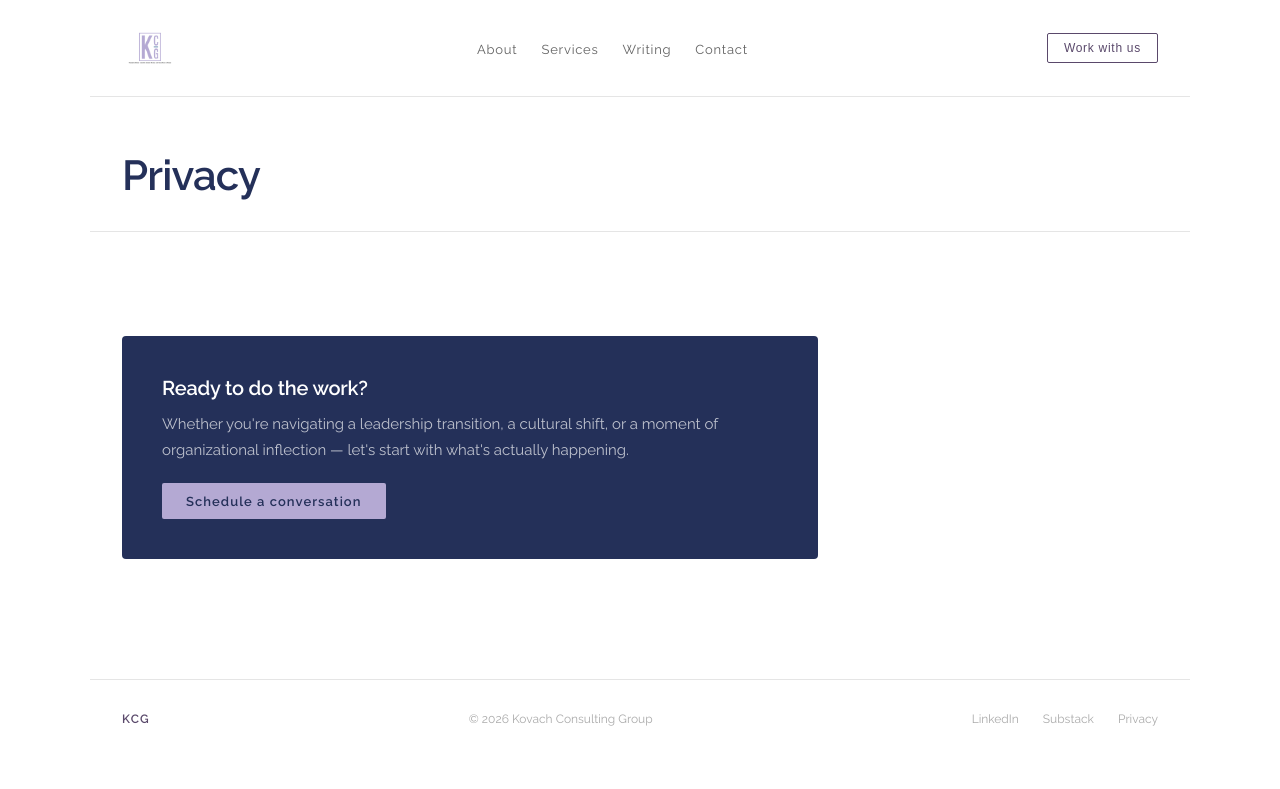
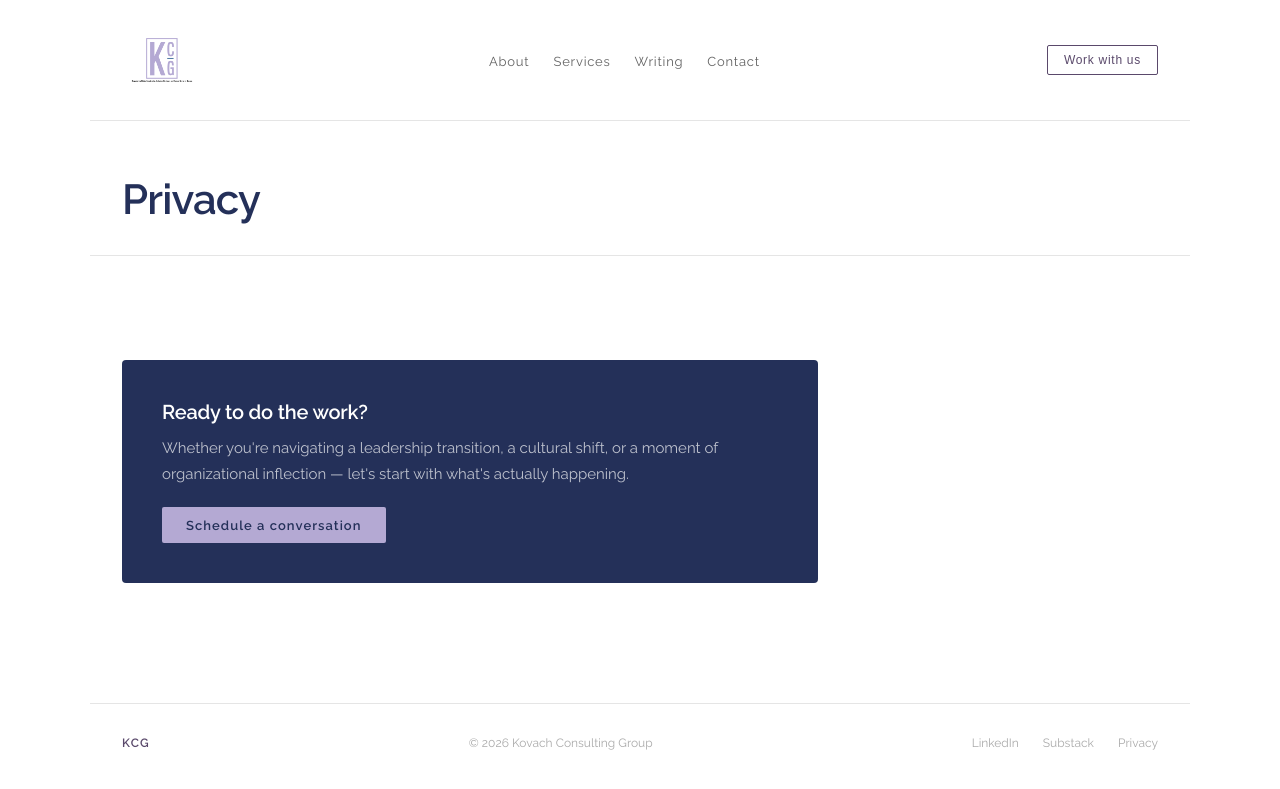
Before and after one commit to jesskovach/kovachconsultants, a Jekyll site: the page built from privacy.md, in a window 1280 px wide. Shown: the top 789 px of the page. Built offline with Jekyll 4.4.1, drawn with Linux system fonts in a browser that asks for light colours.

Commit message:
increase logo size page.html

```diff
--- a/_layouts/page.html
+++ b/_layouts/page.html
@@ -13,7 +13,7 @@
   :root{--plum:#5A496B;--lavender:#B4A9D3;--ink:#243059;--rose:#D8C6E0;--sage:#A8B3A2;--camel:#C9A572;--gray:#E5E5E5;--charcoal:#2E2E2E;}
   .site{max-width:1100px;margin:0 auto;}
   nav{display:flex;justify-content:space-between;align-items:center;padding:1.25rem 2rem;border-bottom:0.5px solid var(--gray);}
-  .nav-logo-img{height:56px;width:auto;display:block;}
+  .nav-logo-img{height:80px;width:auto;display:block;}
   .nav-links{display:flex;gap:1.5rem;list-style:none;}
   .nav-links a{font-size:13px;letter-spacing:0.06em;color:var(--charcoal);text-decoration:none;opacity:0.75;}
   .nav-links a:hover{opacity:1;color:var(--plum);}
```
